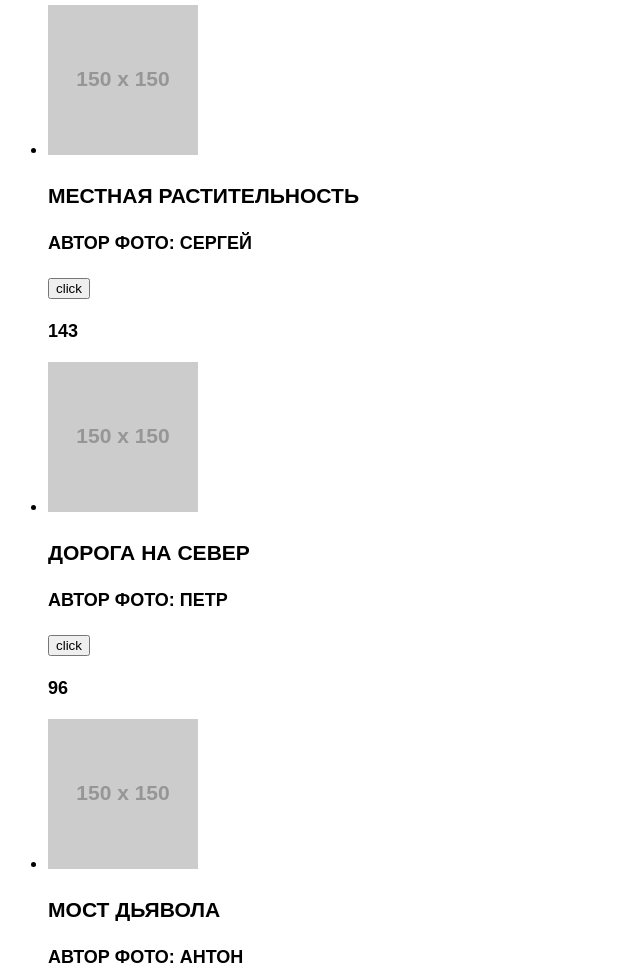
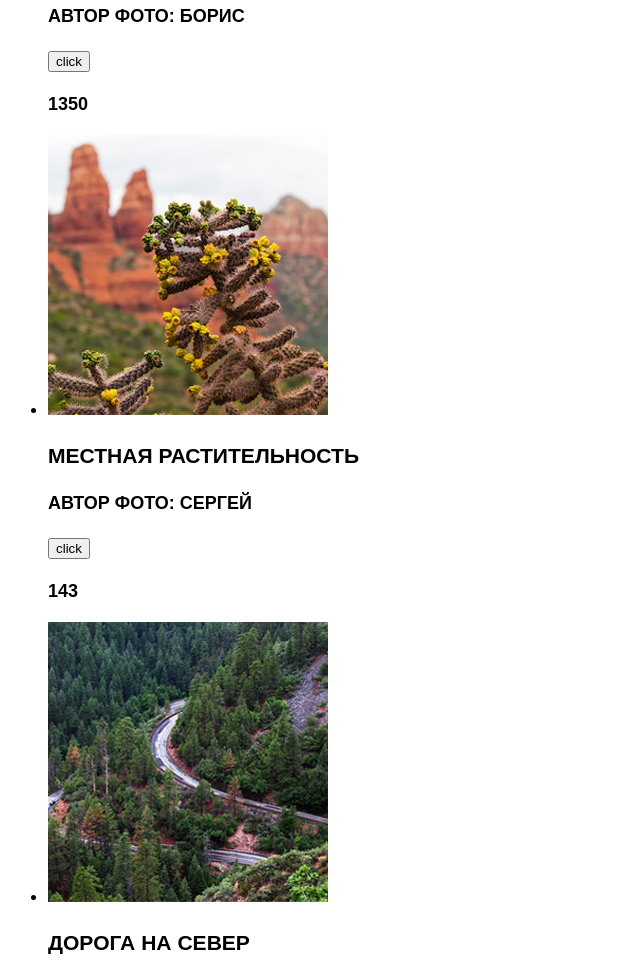
Before and after one commit to CatreenChe/924839-sedona-20, a website: page source/photo.html in a window 1280 px wide. Shown: the part 770-1743 px from the top of the page, without its empty margins (0-640 px from the left). Drawn offline with nearby package versions, Linux system fonts and the light colour scheme; files that its build step writes are made by us from their sources; placeholder pictures from the web are drawn by us.

Commit message:
Добавлены фотографии в галерею

```diff
--- a/source/photo.html
+++ b/source/photo.html
@@ -43,7 +43,8 @@
         <ul class="page-gallery__list">
           <li class="page-gallery__item">
             <article class="photocard">
-              <img src="https://via.placeholder.com/150x150" alt="Фото автомобильной дороги на закате">
+
+              <img src="./img/photo-sunset-mobile@1x.jpg" alt="Фото автомобильной дороги на закате">
               <h3 class="photocard__title">Неродные просторы</h3>
               <p class="photocard__author">Автор фото: Борис</p>
               <div class="photocard__likes">
@@ -54,7 +55,7 @@
           </li>
           <li class="page-gallery__item">
             <article class="photocard">
-              <img src="https://via.placeholder.com/150x150" alt="Фото растения">
+              <img src="./img/photo-cactus-mobile@1x.jpg" alt="Фото растения">
               <h3 class="photocard__title">Местная растительность</h3>
               <p class="photocard__author">Автор фото: Сергей</p>
               <div class="photocard__likes">
@@ -65,7 +66,7 @@
           </li>
           <li class="page-gallery__item">
             <article class="photocard">
-              <img src="https://via.placeholder.com/150x150" alt="Фото серпантина">
+              <img src="./img/photo-roads-mobile@1x.jpg" alt="Фото серпантина">
               <h3 class="photocard__title">Дорога на север</h3>
               <p class="photocard__author">Автор фото: Петр</p>
               <div class="photocard__likes">
@@ -76,7 +77,7 @@
           </li>
           <li class="page-gallery__item">
             <article class="photocard">
-              <img src="https://via.placeholder.com/150x150" alt="Фото каньона">
+              <img src="./img/photo-bridge-mobile@1x.jpg" alt="Фото каньона">
               <h3 class="photocard__title">Мост дьявола</h3>
               <p class="photocard__author">Автор фото: Антон</p>
               <div class="photocard__likes">
```
